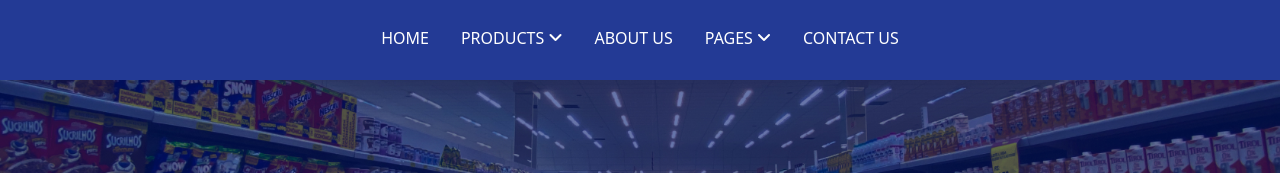
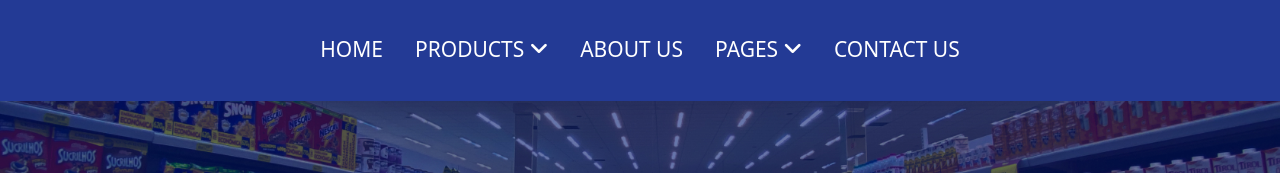
Before and after one commit to Ctmax-ui/Grocery_Mart, a plain HTML site: page index.html in a window 1280 px wide. Shown: the part 103-276 px from the top of the page. Drawn offline with Linux system fonts and the light colour scheme.

Commit message:
Add files via upload

```diff
--- a/css/style.css
+++ b/css/style.css
@@ -79,6 +79,7 @@
 
 .site-navigation-header {
     background-color: var(--secondary-color);
+    transition: all .6s ease !important;
 }
 
 .collapseable-navbar-menu {
@@ -87,19 +88,24 @@
 }
 
 .nav-navigation-text {
-    padding: 5px 0 !important;
-    font-size: 16px !important;
-    color: #fff !important;
+    padding: 5px 0 2px 0 !important;
+    font-size: 21px !important;
+    color: #fff ;
     font-weight: 500;
     text-transform: uppercase;
-    border-bottom: 1px solid #ffffff00 !important;
+    border-bottom: 2px solid #ffffff00 !important;
     border-radius: 5px;
-    transition: all .8s ease;
+    transition: all 1.5s ease-in-out;
 }
 
 .nav-navigation-text:hover{
-    border-bottom: 1px solid #ffffffcb !important;
+    border-bottom: 2px solid #ffffffcb !important;
     border-radius: 5px;
+}
+.red-nav:hover{
+    border-bottom: 2px solid var(--primary-color) !important;
+    border-radius: 5px;
+    color: #ed174a !important;
 }
 
 .dropdown-toggle::after{
--- a/index.html
+++ b/index.html
@@ -58,7 +58,7 @@
 
         </section>
 
-        <div class="container-fluid site-navigation-header py-3">
+        <div class="container-fluid site-navigation-header py-4">
             <div class="container">
                 <nav class="navbar navbar-expand-lg">
                     <button class="navbar-toggler bg-danger px-2" type="button" data-bs-toggle="collapse"
@@ -70,14 +70,14 @@
                         <ul class="navbar-nav text-center">
 
                             <li class="nav-item active mx-auto ">
-                                <a href="#" class="nav-link nav-navigation-text px-lg-3 ">HOME</a>
+                                <a href="#" class="nav-link nav-navigation-text text-white px-lg-3 ">HOME</a>
                             </li>
 
 
                             <li class="nav-item mx-auto">
                                 <div class="dropdown">
 
-                                    <a class="dropdown-toggle nav-link nav-navigation-text px-lg-3 " data-bs-toggle="dropdown"
+                                    <a class="dropdown-toggle nav-link nav-navigation-text text-white px-lg-3 " data-bs-toggle="dropdown"
                                         type="button">Products <span class="fa-solid fa-angle-down"></span></a>
 
                                     <div class="dropdown-menu nav-product-dropdown-menu overflow-hidden p-0 p-lg-3">
@@ -115,7 +115,7 @@
 
 
                             <li class="nav-item m-auto">
-                                <a href="#" class="nav-link nav-navigation-text px-lg-3">About Us</a>
+                                <a href="#" class="nav-link nav-navigation-text text-white px-lg-3">About Us</a>
                             </li>
 
 
@@ -123,7 +123,7 @@
 
                                 <div class="dropdown">
 
-                                    <a class="dropdown-toggle nav-link nav-navigation-text px-lg-3" data-bs-toggle="dropdown"
+                                    <a class="dropdown-toggle nav-link nav-navigation-text text-white px-lg-3" data-bs-toggle="dropdown"
                                         type="button">Pages <span class="fa-solid fa-angle-down"></span></a>
 
                                     <div class="dropdown-menu">
@@ -140,7 +140,7 @@
 
 
                             <li class="nav-item m-auto">
-                                <a href="#" class="nav-link nav-navigation-text px-lg-3">Contact Us</a>
+                                <a href="#" class="nav-link nav-navigation-text text-white px-lg-3">Contact Us</a>
                             </li>
 
                         </ul>
@@ -944,7 +944,7 @@
         </div>
     </footer>
 
-
+<div class="text-black"></div>
 
 
     <script src="./js/jquery.js"></script>
@@ -973,6 +973,35 @@
 })
 
     </script>
+
+    <script>
+        const headerSection = document.querySelector(".section-first-header");
+        console.log(headerSection);
+
+        const mainNav = document.querySelector(".site-navigation-header");
+        const mainNavText = document.querySelectorAll(".nav-navigation-text");
+
+        const observeSect = new IntersectionObserver((entities)=>{
+            // console.log(entities[0].isIntersecting);
+
+            mainNav.classList.toggle("fixed-top", !entities[0].isIntersecting);
+            mainNav.classList.toggle("bg-white", !entities[0].isIntersecting);
+
+            console.log(mainNav);
+            mainNavText.forEach(element => {
+                element.classList.toggle("red-nav", !entities[0].isIntersecting);
+                mainNav.classList.toggle("pt-3", !entities[0].isIntersecting);
+                mainNav.classList.toggle("pb-3", !entities[0].isIntersecting);
+                element.classList.toggle("text-white", entities[0].isIntersecting);
+                element.classList.toggle("text-black", !entities[0].isIntersecting);
+            });
+
+        }, {/*rootMargin: "1px"*/});
+
+
+        observeSect.observe(headerSection);
+
+    </script>
 </body>
 
 </html>
```
